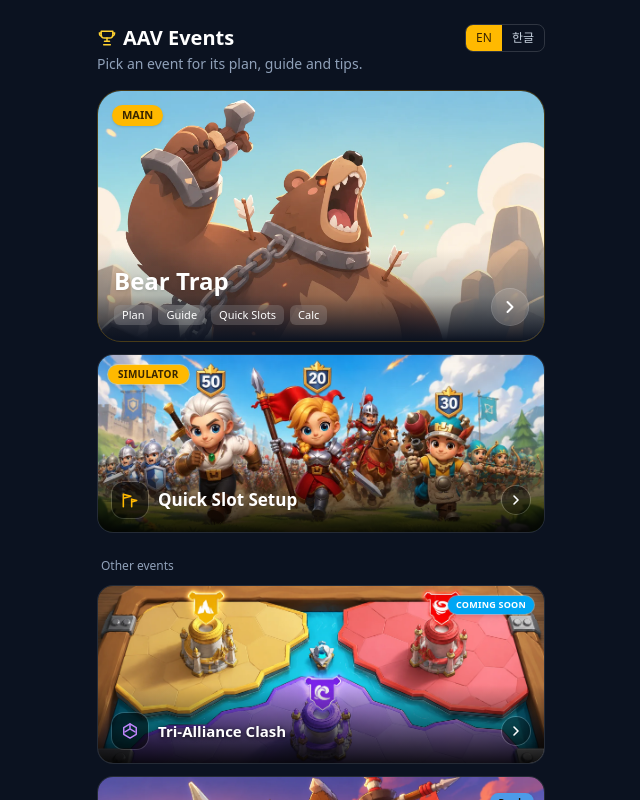
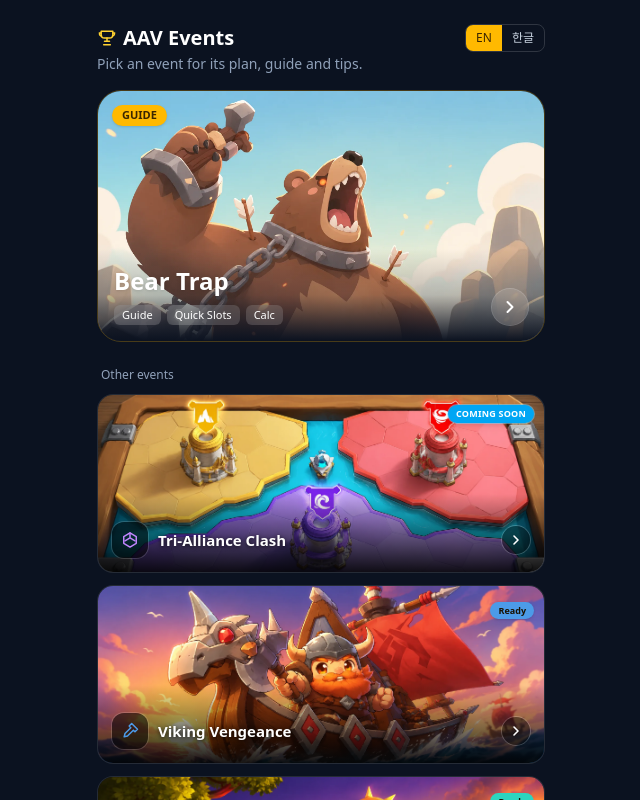
Before and after one commit to gigas5234/AAV_BT1, a React (Vite) app: page / in a window 1280 px wide. Both pictures are taken after a click on the button "Start". Shown: the whole page, without its empty margins (319-959 px from the left). Built offline with nearby package versions, Linux system fonts and the light colour scheme; the HTML template or start-up script is replaced by a standard one.

Commit message:
Hide legacy simulator from event hub

```diff
--- a/src/components/EventHome.tsx
+++ b/src/components/EventHome.tsx
@@ -1,9 +1,8 @@
 import { useEffect, useMemo, useState } from 'react'
-import { EVENTS, type EventId, type EventMeta } from '../events'
+import { BEARTRAP_VISIBLE, EVENTS, type EventId, type EventMeta } from '../events'
 import { SOON_WINDOW_MS, countdownLabel, eventStatus } from '../data/schedule'
 import { useT, type Lang } from '../i18n'
 import beartrapImg from '../assets/events/beartrap.webp'
-import deploySimImg from '../assets/events/deploy-sim.webp'
 import championshipImg from '../assets/events/championship.webp'
 import vikingImg from '../assets/events/viking.webp'
 import mysticImg from '../assets/events/mystic.webp'
@@ -13,7 +12,6 @@ import governorImg from '../assets/events/governor.webp'
 import brawlImg from '../assets/events/brawl.webp'
 import triclashImg from '../assets/events/triclash.webp'
 
-// Event artwork (banners). Events without art fall back to an accent gradient.
 const EVENT_IMG: Partial<Record<EventId, string>> = {
   governor: governorImg,
   championship: championshipImg,
@@ -54,7 +52,6 @@ const EVENT_ICON: Record<EventId, JSX.Element> = {
       <path d="M3 20h18" strokeLinecap="round" />
     </svg>
   ),
-  // three banners meeting in the middle — one per alliance
   triclash: (
     <svg viewBox="0 0 24 24" fill="none" stroke="currentColor" strokeWidth="1.8" className="h-5 w-5">
       <path d="M12 3.5 4.5 8v8L12 20.5 19.5 16V8z" strokeLinejoin="round" />
@@ -74,7 +71,6 @@ const EVENT_ICON: Record<EventId, JSX.Element> = {
   ),
 }
 
-// Subtle marker for the spot the real event image will occupy.
 function ImgHint() {
   return (
     <span className="absolute right-2.5 top-2.5 text-white/25">
@@ -91,7 +87,7 @@ export default function EventHome({
   lang,
   onSetLang,
   onBearTrap,
-  onDeploy,
+  onDeploy: _onDeploy,
   onOpenEvent,
 }: {
   lang: Lang
@@ -101,9 +97,8 @@ export default function EventHome({
   onOpenEvent: (id: EventId) => void
 }) {
   const t = useT()
+  const [now, setNow] = useState(() => Date.now())
 
-  // Re-check every minute so a label flips on its own while the hub is open.
-  const [now, setNow] = useState(() => Date.now())
   useEffect(() => {
     const id = setInterval(() => setNow(Date.now()), 60_000)
     return () => clearInterval(id)
@@ -111,7 +106,6 @@ export default function EventHome({
 
   const status = (e: EventMeta) => eventStatus(e.schedule, now)
 
-  // Live events float to the top, then the ones starting soonest; the rest keep their order.
   const ordered = useMemo(() => {
     const rank = (e: EventMeta) => {
       const st = eventStatus(e.schedule, now)
@@ -139,15 +133,12 @@ export default function EventHome({
           </h1>
           <p className="mt-0.5 text-sm text-slate-400">{t('home.sub')}</p>
         </div>
-        {/* language toggle */}
         <div className="flex shrink-0 overflow-hidden rounded-lg border border-white/15">
           {(['en', 'ko'] as Lang[]).map((l) => (
             <button
               key={l}
               onClick={() => onSetLang(l)}
-              className={`px-2.5 py-1 text-[12px] font-medium transition-colors ${
-                lang === l ? 'bg-amber-400 text-[#3a2600]' : 'text-slate-300 active:bg-white/10'
-              }`}
+              className={`px-2.5 py-1 text-[12px] font-medium transition-colors ${lang === l ? 'bg-amber-400 text-[#3a2600]' : 'text-slate-300 active:bg-white/10'}`}
             >
               {l === 'en' ? 'EN' : '한글'}
             </button>
@@ -155,21 +146,20 @@ export default function EventHome({
         </div>
       </div>
 
-      {/* Bear Trap — big hero banner (16:9). Image goes in the background layer. */}
       <button
         onClick={onBearTrap}
         className="popin group relative mt-4 block aspect-video w-full cursor-pointer overflow-hidden rounded-3xl border border-amber-400/25 text-left ring-0 ring-amber-400/0 transition-all duration-200 hover:-translate-y-0.5 hover:border-amber-400/60 hover:shadow-xl hover:shadow-amber-500/15 hover:ring-2 hover:ring-amber-400/30 active:scale-[0.98]"
         style={{ animationDelay: '70ms' }}
       >
         <img src={beartrapImg} alt="" className="absolute inset-0 h-full w-full object-cover transition-transform duration-300 group-hover:scale-[1.03]" />
-        <span className="absolute left-3.5 top-3.5 rounded-full bg-amber-400 px-2.5 py-0.5 text-[11px] font-bold text-[#3a2600] shadow">MAIN</span>
+        <span className="absolute left-3.5 top-3.5 rounded-full bg-amber-400 px-2.5 py-0.5 text-[11px] font-bold text-[#3a2600] shadow">GUIDE</span>
         <span className="absolute bottom-4 right-4 z-10 flex h-9 w-9 items-center justify-center rounded-full bg-white/15 text-white ring-1 ring-white/25 backdrop-blur-sm transition-all group-hover:translate-x-0.5 group-hover:bg-amber-400 group-hover:text-[#3a2600] group-active:scale-90">
           <svg viewBox="0 0 24 24" className="h-5 w-5" fill="none" stroke="currentColor" strokeWidth="2.4"><path d="M9 6l6 6-6 6" strokeLinecap="round" strokeLinejoin="round" /></svg>
         </span>
         <div className="absolute inset-x-0 bottom-0 bg-gradient-to-t from-[#0b1220] via-[#0b1220]/25 to-transparent p-4">
           <h2 className="text-2xl font-bold text-white drop-shadow">{t('home.beartrap')}</h2>
           <div className="mt-2 flex flex-wrap gap-1.5">
-            {['plan', 'guide', 'slots', 'calc'].map((s) => (
+            {BEARTRAP_VISIBLE.map((s) => (
               <span key={s} className="rounded-md bg-white/15 px-2 py-0.5 text-[11px] font-medium text-white backdrop-blur-sm">
                 {t(`tab.${s}`)}
               </span>
@@ -178,40 +168,14 @@ export default function EventHome({
         </div>
       </button>
 
-      {/* Deployment simulator — sits with Bear Trap, not inside it */}
-      <button
-        onClick={onDeploy}
-        className="popin group relative mt-3 flex w-full cursor-pointer items-end overflow-hidden rounded-2xl border border-white/10 text-left transition-all duration-200 hover:-translate-y-0.5 hover:border-amber-400/50 hover:shadow-lg hover:shadow-black/30 active:scale-[0.98]"
-        style={{ animationDelay: '105ms', aspectRatio: '5 / 2', background: '#0d1320' }}
-      >
-        <img src={deploySimImg} alt="" className="absolute inset-0 h-full w-full object-cover transition-transform duration-300 group-hover:scale-[1.04]" />
-        <span className="absolute left-2.5 top-2.5 z-10 rounded-full bg-amber-400 px-2.5 py-0.5 text-[10px] font-extrabold tracking-wide text-[#3a2600] shadow-md ring-1 ring-amber-200/50">
-          {t('home.deployBadge')}
-        </span>
-        <div className="relative z-10 flex w-full items-center gap-2.5 bg-gradient-to-t from-black/90 via-black/45 to-transparent p-3.5 pt-7">
-          <span className="flex h-9 w-9 shrink-0 items-center justify-center rounded-xl bg-black/55 text-amber-400 ring-1 ring-white/15">
-            <svg viewBox="0 0 24 24" className="h-5 w-5" fill="none" stroke="currentColor" strokeWidth="1.9">
-              <path d="M4 20V5M4 5l9 2.5L4 10" strokeLinecap="round" strokeLinejoin="round" />
-              <path d="M14 20v-9M14 11l6 1.6-6 1.9" strokeLinecap="round" strokeLinejoin="round" />
-            </svg>
-          </span>
-          <h3 className="text-[17px] font-bold text-white drop-shadow">{t('home.deploy')}</h3>
-          <span className="ml-auto flex h-7 w-7 shrink-0 items-center justify-center rounded-full bg-black/40 text-white ring-1 ring-white/20 transition-all group-hover:translate-x-0.5 group-hover:bg-white/25">
-            <svg viewBox="0 0 24 24" className="h-4 w-4" fill="none" stroke="currentColor" strokeWidth="2.4"><path d="M9 6l6 6-6 6" strokeLinecap="round" strokeLinejoin="round" /></svg>
-          </span>
-        </div>
-      </button>
-
       <p className="popin mb-2.5 mt-6 px-1 text-[12px] font-medium text-slate-400" style={{ animationDelay: '140ms' }}>
         {t('home.otherEvents')}
       </p>
 
-      {/* Other events — vertical list of banners (5:2), about half the hero's height */}
       <div className="space-y-3">
         {ordered.map((e, i) => {
           const img = EVENT_IMG[e.id]
           const st = status(e)
-          // a schedule, when present, decides the labels; otherwise the manual flags do
           const isHot = st ? st.live : !!e.hot
           const until = st && !st.live ? st.startMs - now : null
           const isSoon = st ? until !== null && until <= SOON_WINDOW_MS : !!e.soon
```
Lines whose indentation alone changed are shown as unchanged.
